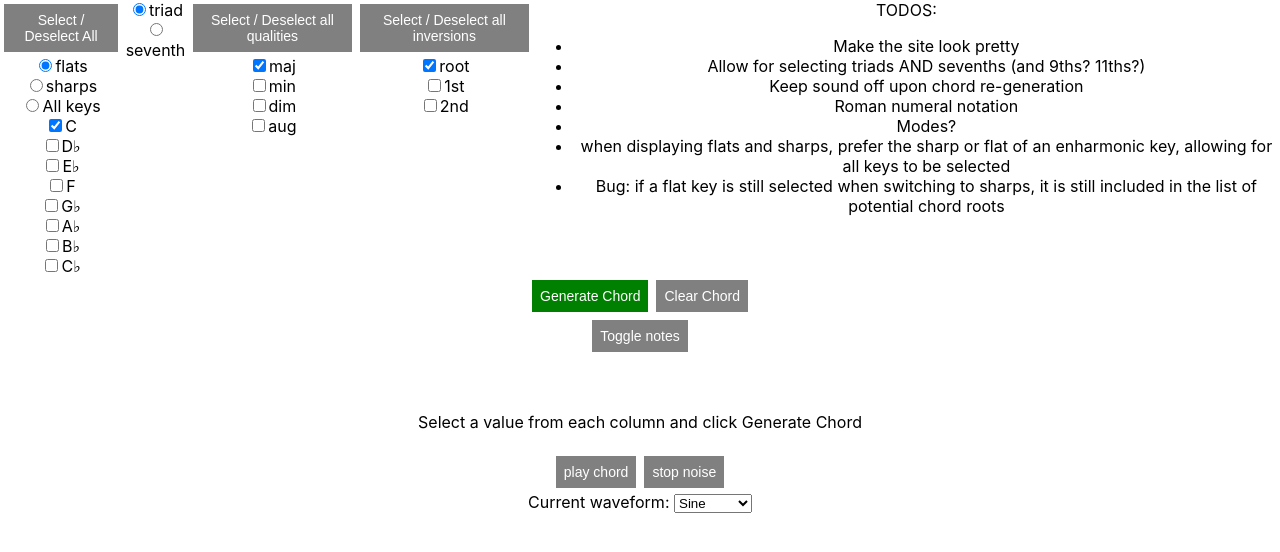
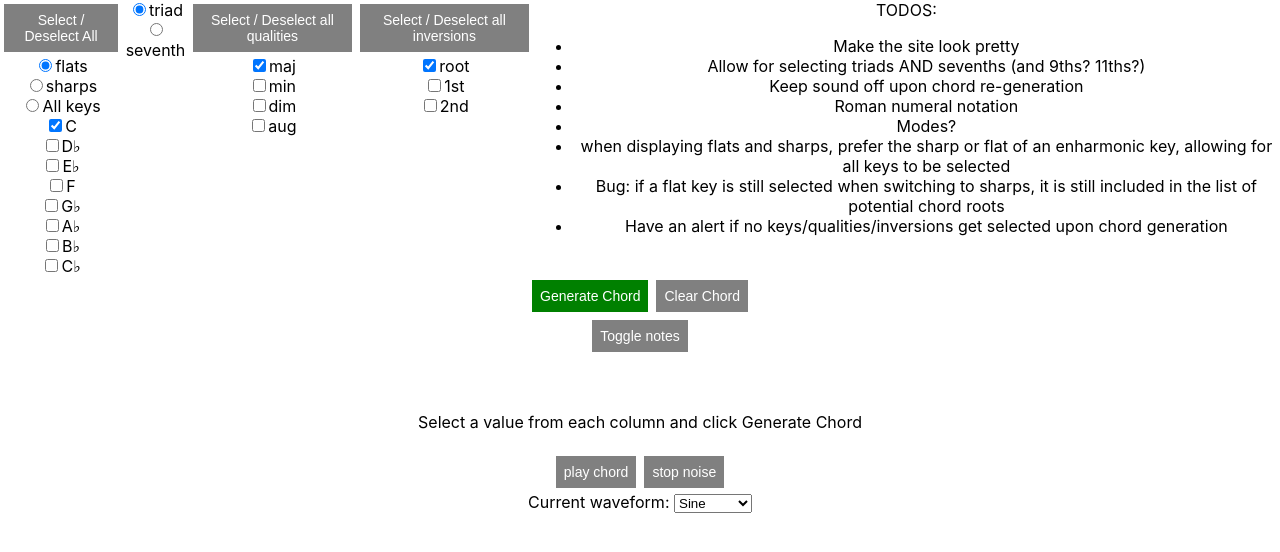
Before and after one commit to mkmatheson/chord-generator, a React (Create React App) app: page / in a window 1280 px wide. Shown: the top 552 px of the page. Built offline with nearby package versions, Linux system fonts and the light colour scheme.

Commit message:
another todo

```diff
--- a/src/App.tsx
+++ b/src/App.tsx
@@ -263,6 +263,7 @@ function App() {
             <li>Modes?</li>
             <li>when displaying flats and sharps, prefer the sharp or flat of an enharmonic key, allowing for all keys to be selected</li>
             <li>Bug: if a flat key is still selected when switching to sharps, it is still included in the list of potential chord roots</li>
+            <li>Have an alert if no keys/qualities/inversions get selected upon chord generation</li>
           </ul>
         </div>
       </section>
```
